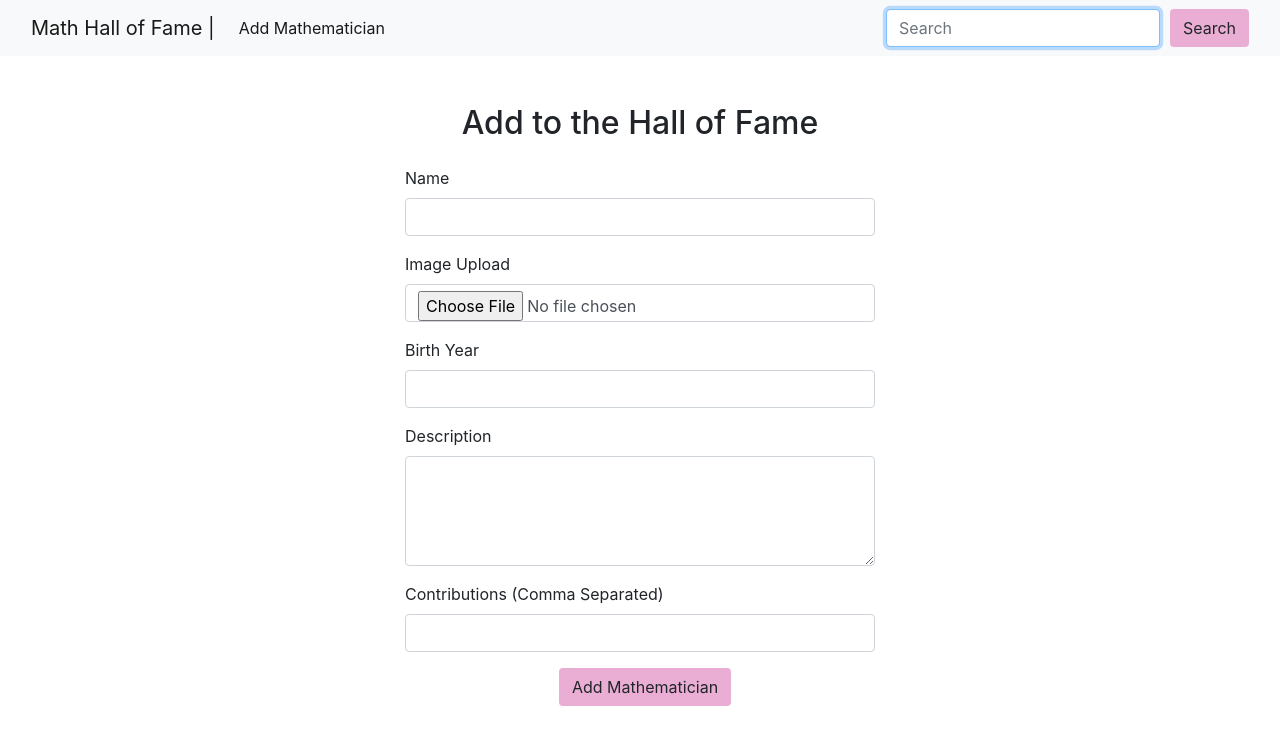
After one commit to othmaneelhoussi/Math_Hall_of_Fame, a Flask app: page /add in a window 1280 px wide. The commit adds this page. Shown: the top 745 px of the page. Run offline with Flask 3, Linux system fonts and the light colour scheme; some libraries are stand-ins or nearby versions.

Commit message:
Finished implementing all functionalities

```diff
--- a/server.py
+++ b/server.py
@@ -1,10 +1,18 @@
 # OTHMANE EL HOUSSI
-import random
-from flask import Flask
-from flask import render_template
-from flask import Response, request, jsonify
-import re
+import random, re, os
+from flask import Flask, render_template, Response, request, jsonify, redirect, url_for
+from werkzeug.utils import secure_filename
+
 app = Flask(__name__)
+
+UPLOAD_FOLDER = 'static/images'
+ALLOWED_EXTENSIONS = {'png', 'jpg', 'jpeg', 'gif'}
+if not os.path.exists(UPLOAD_FOLDER):
+    os.makedirs(UPLOAD_FOLDER)
+app.config['UPLOAD_FOLDER'] = UPLOAD_FOLDER
+def allowed_file(filename):
+    return '.' in filename and filename.rsplit('.', 1)[1].lower() in ALLOWED_EXTENSIONS
+
 
 mathematicians = [
   {
@@ -162,5 +170,56 @@ def math_details(id):
         return jsonify({"error": "An error occurred while processing the request."}), 500
 
 
+@app.route('/add', methods=['GET','POST'])
+def add_mathematician():
+    if request.method == 'POST':
+        name = request.form.get('name', '').strip()
+        birth_year = request.form.get('birth_year', '').strip()
+        small_bio = request.form.get('small_bio', '').strip()
+        contributions = request.form.get('contributions', '').strip().split(',')
+
+        image = request.files.get('image')
+        if image and allowed_file(image.filename):
+            filename = secure_filename(image.filename)
+            filepath = os.path.join(app.config['UPLOAD_FOLDER'], filename)
+            image.save(filepath)
+        else:
+            filepath = 'static/images/euclid.jpg'
+
+        new_id = str(len(mathematicians))
+
+        new_mathematician = {
+            "id": new_id,
+            "name": name,
+            "image": filepath[6:],  # Adjusted path
+            "birth_year": birth_year,
+            "small_bio": small_bio,
+            "contributions": [c.strip() for c in contributions],
+            "similar_maths_ids": []
+        }
+
+        mathematicians.append(new_mathematician)
+
+        return jsonify({"successful": 1, "id": new_id})
+
+    return render_template('add_item.html')
+
+@app.route('/edit/<int:id>', methods=['GET', 'POST'])
+def edit_math(id):
+    mathematician = mathematicians[id]
+    if not mathematician:
+        return "Mathematician not found", 404
+
+    if request.method == 'POST':
+        mathematician['name'] = request.form['name']
+        mathematician['birth_year'] = request.form['birth_year']
+        mathematician['small_bio'] = request.form['small_bio']
+        mathematician['contributions'] = request.form['contributions'].split(',')
+
+        return redirect(url_for('math_details', id=id))
+
+    return render_template("edit.html", mathematician=mathematician)
+
+
 if __name__ == '__main__':
    app.run(debug = True, port=5001)
--- a/static/main.css
+++ b/static/main.css
@@ -60,4 +60,31 @@
 
 #details-container{
     margin: 40px 200px;
+    max-width: fit-content;
 }
+#add-container{
+    width: 500px;
+}
+
+
+.color-red{
+    color:red;
+}
+.color-green{
+    color:green;
+    font-weight: bold;
+}
+.spacemore{
+    margin-top: 40px;
+}
+.card{
+    align-items: center;
+    max-width: fit-content;
+}
+.card a{
+    color: black;
+}
+.card img{
+    width: 200px;
+    height: 250px;
+}
--- a/static/math.js
+++ b/static/math.js
@@ -15,6 +15,35 @@ function loadFlashcards() {
         },
         error: function () {
             console.log("Error loading flashcards.");
+        }
+    });
+}
+
+// Send form data using AJAX
+function upload_new_math(formData) {
+    $.ajax({
+        url: "/add",
+        type: "POST",
+        data: formData,
+        processData: false,
+        contentType: false,
+        success: function (response) {
+            if (response.successful) {
+                $("#add-entry-form")[0].reset();
+                $("#name").focus();
+
+                $('#successful-msg').append(
+                    `<h3 class="text-center mb-4 color-green" id="item_successful">
+                        Mathematician added successfully!
+                        <a class="text-center mb-4 color-green" href="/view/${response.id}">View</a>
+                    </h3>`
+                );
+            } else {
+                $('#error-messages').html('<p class="color-red">Error adding mathematician. Please try again.</p>');
+            }
+        },
+        error: function () {
+            $('#error-messages').html('<p class="color-red">An error occurred. Please try again.</p>');
         }
     });
 }
@@ -43,6 +72,8 @@ function currentFlashcards() {
     });
 }
 
+
+
 $(document).ready(function () {
     loadFlashcards();
     $("#searchInput").focus();
@@ -63,4 +94,72 @@ $(document).ready(function () {
             $("#searchInput").focus();
         }
     });
+
+    $("#add-entry-form").submit(function (event) {
+        event.preventDefault(); // Prevent default form submission
+
+        $('#error-messages').html('');
+        let isValid = true;
+        let errorMessages = [];
+        let formData = new FormData(this); // Collect form data including file uploads
+
+        // Validate Name
+        let name = $('#name').val().trim();
+        if (name === '') {
+            isValid = false;
+            errorMessages.push('Name is required.');
+            $('#name').css('border', '1px solid red');
+            $('#name').focus();
+        } else {
+            $('#name').css('border', '');
+        }
+
+        // Validate Birth Year
+        let birthYear = $('#birth_year').val().trim();
+        if (birthYear === '') {
+            isValid = false;
+            errorMessages.push('Birth Year is required.');
+            $('#birth_year').css('border', '1px solid red');
+        } else if (isNaN(birthYear)) {
+            isValid = false;
+            errorMessages.push('Birth Year must be a number.');
+            $('#birth_year').css('border', '1px solid red');
+            $('#birth_year').focus();
+        } else {
+            $('#birth_year').css('border', '');
+        }
+
+        // Validate Small Bio
+        let smallBio = $('#small_bio').val().trim();
+        if (smallBio === '') {
+            isValid = false;
+            errorMessages.push('Description is required.');
+            $('#small_bio').css('border', '1px solid red');
+            $('#small_bio').focus();
+        } else {
+            $('#small_bio').css('border', '');
+        }
+
+        // Validate Contributions
+        let contributions = $('#contributions').val().trim();
+        if (contributions === '') {
+            isValid = false;
+            errorMessages.push('Contributions are required.');
+            $('#contributions').css('border', '1px solid red');
+            $('#contributions').focus();
+        } else {
+            $('#contributions').css('border', '');
+        }
+
+        // Show errors if invalid
+        if (!isValid) {
+            errorMessages.forEach(function (message) {
+                $('#error-messages').append('<p class="color-red">' + message + '</p>');
+            });
+            return;
+        }
+
+        // Submit via AJAX
+        upload_new_math(formData);
+    });
 });
--- /dev/null
+++ b/templates/add_item.html
@@ -0,0 +1,40 @@
+{% extends "layout.html" %}
+
+{% block content %}
+    <div id="add-container" class="container mt-5">
+        <h2 class="text-center mb-4">Add to the Hall of Fame</h2>
+        <div id="successful-msg"></div>
+        <form id="add-entry-form" action="/add" method="POST" enctype="multipart/form-data">
+            <div class="mb-3">
+                <label for="name" class="form-label">Name</label>
+                <input type="text" class="form-control" id="name" name="name" required>
+            </div>
+
+            <div class="mb-3">
+                <label for="image" class="form-label">Image Upload</label>
+                <input type="file" class="form-control" id="image" name="image" accept="image/*" required>
+            </div>
+
+            <div class="mb-3">
+                <label for="birth_year" class="form-label">Birth Year</label>
+                <input type="text" class="form-control" id="birth_year" name="birth_year" required>
+            </div>
+
+            <div class="mb-3">
+                <label for="small_bio" class="form-label">Description</label>
+                <textarea class="form-control" id="small_bio" name="small_bio" rows="4" required></textarea>
+            </div>
+
+            <div class="mb-3">
+                <label for="contributions" class="form-label">Contributions (Comma Separated)</label>
+                <input type="text" class="form-control" id="contributions" name="contributions" required>
+            </div>
+
+            <div class="text-center">
+                <button type="submit" class="btn btn-pink">Add Mathematician</button>
+            </div>
+        </form>
+
+        <div id="error-messages" class="mt-3"></div>
+    </div>
+{% endblock %}
--- a/templates/layout.html
+++ b/templates/layout.html
@@ -27,6 +27,11 @@
     <nav class="navbar navbar-expand-lg navbar-light bg-light">
         <div class="container-fluid">
             <a class="navbar-brand" href="/">Math Hall of Fame   |</a>
+            <div class="collapse navbar-collapse" id="navbarNavAltMarkup">
+              <div class="navbar-nav">
+                <a class="nav-link active" href="/add">Add Mathematician</a>
+              </div>
+            </div>
             <form class="d-flex" id="searchForm" action="" method="GET">
                 <input class="form-control me-2" type="search" placeholder="Search" aria-label="Search" id="searchInput" name="keywords">
                 <button class="btn btn-pink" type="submit">Search</button>
```
Also changed, not shown: templates/edit.html (added, +41 -0 lines), templates/math-details.html (+10 -6 lines), 2 other files.
